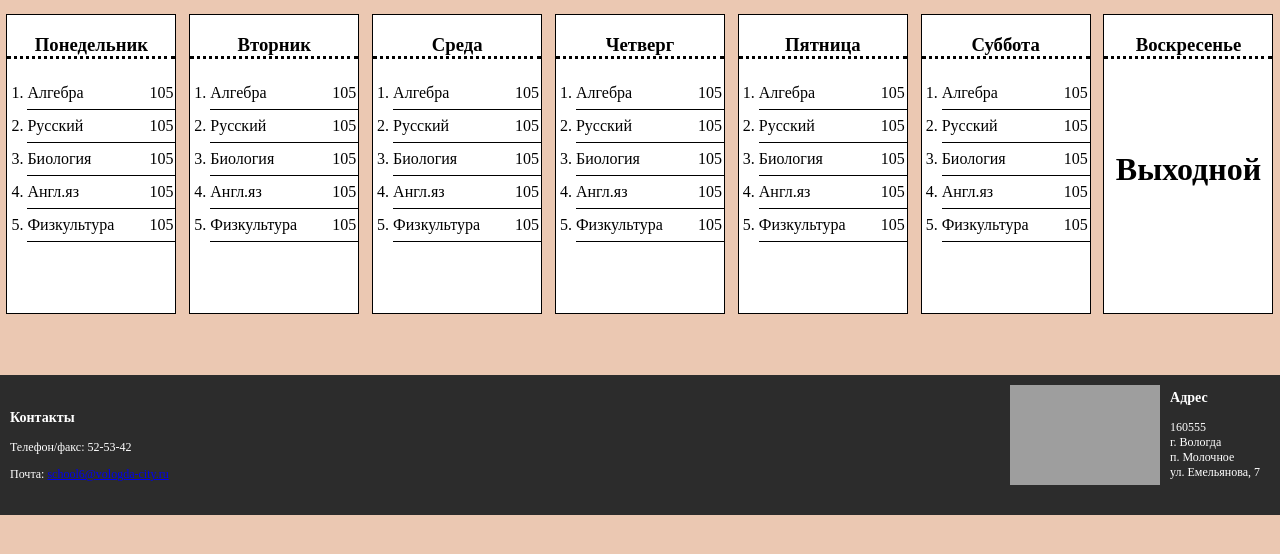
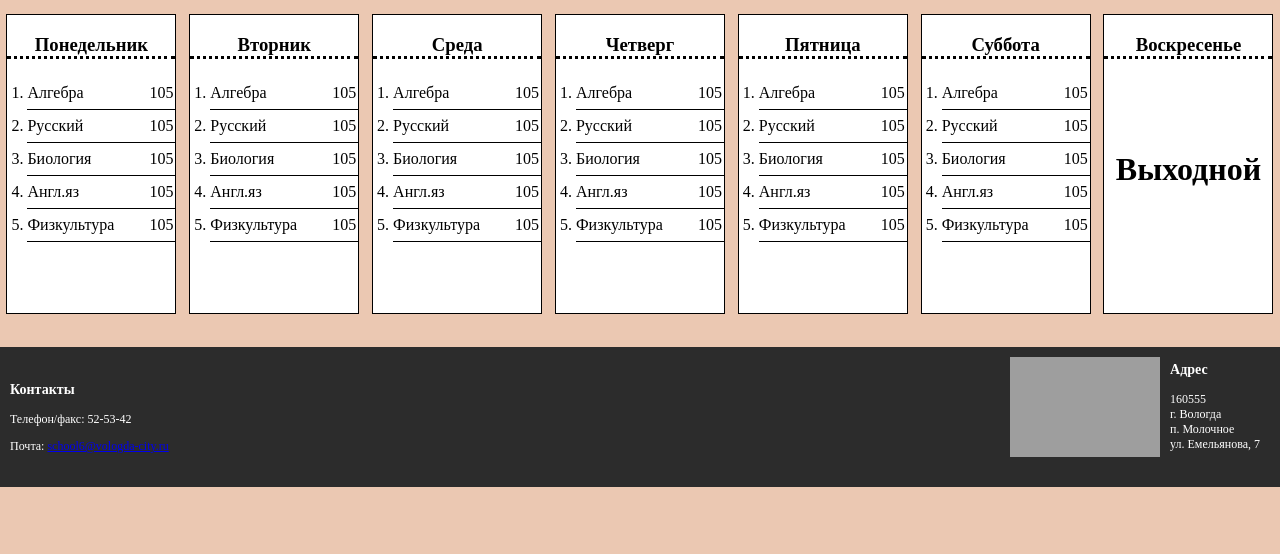
Before and after one commit to bonesones/bonesones2.github.io, a plain HTML site: page rasp.html in a window 1280 px wide. Shown: the part 128-682 px from the top of the page. Drawn offline with Linux system fonts and the light colour scheme; grey boxes are pictures that could not be loaded.

Commit message:
Update index.css

```diff
--- a/styles/ind_class/index.css
+++ b/styles/ind_class/index.css
@@ -24,7 +24,7 @@ li{
 }
 footer{
 	height: 140px;
-	margin-top: 61px;
+	margin-top: 33px;
 	background-color: #2C2C2C;
 	overflow: hidden;
 	font-size: 12px;
```
